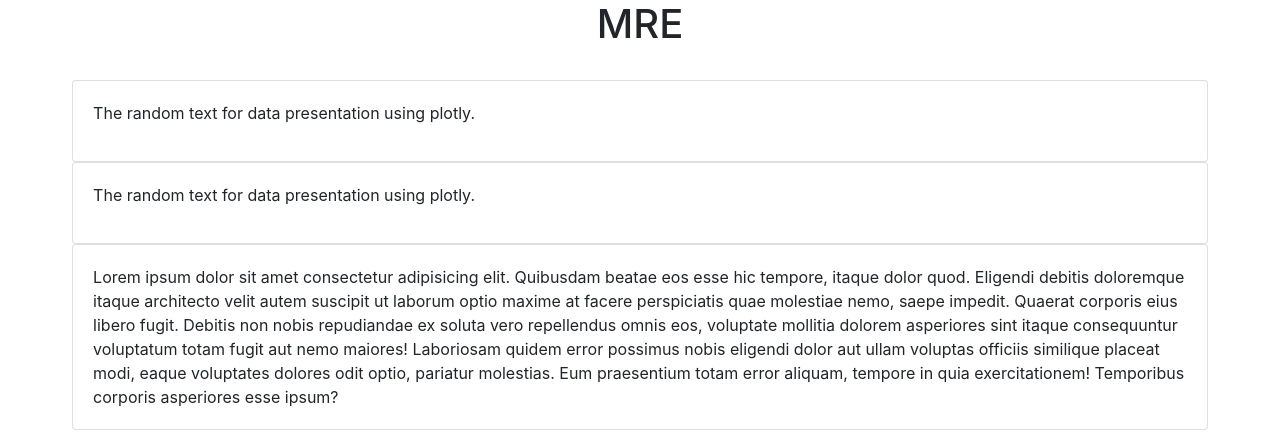
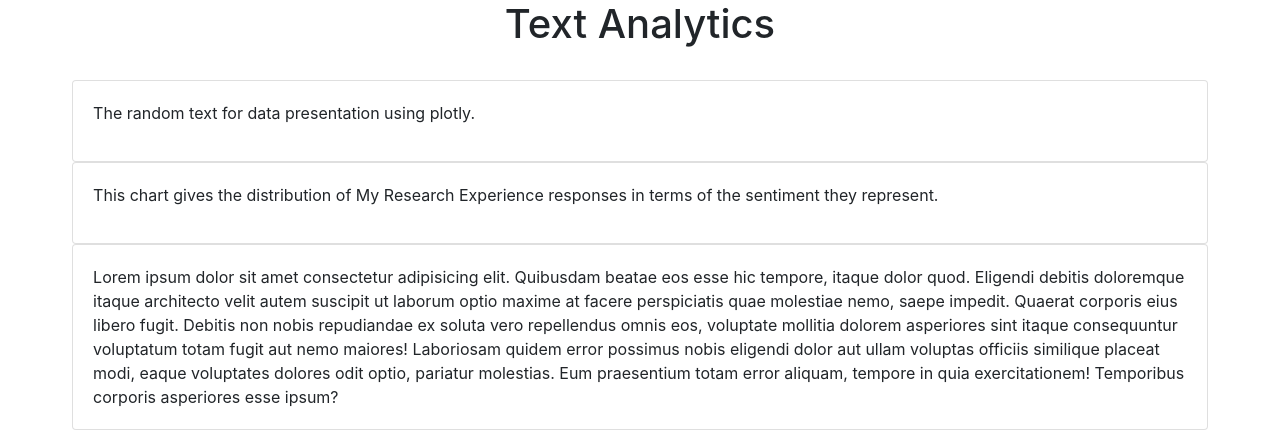
Before and after one commit to jinthebin/PRES-NLP, a Flask app: template application/templates/index.html in a window 1280 px wide. Shown: the part 104-551 px from the top of the page. Run offline with Flask 3, Linux system fonts and the light colour scheme; the template is opened without the code that fills it, so the values that code supplies are empty; parts of the project's set-up code (start-up, migrations or seed data) failed here and were passed over; some libraries are stand-ins or nearby versions.

Commit message:
added sentiment analysis chart

```diff
--- a/application/routes.py
+++ b/application/routes.py
@@ -1,6 +1,7 @@
 from application import app
 from flask import render_template, request, redirect, url_for, session
 import pandas as pd
+pd.options.plotting.backend = "plotly"
 import plotly
 import plotly.express as px
 import json
@@ -20,9 +21,8 @@ def index(): #call this method anything
     graph1JSON = json.dumps(fig1, cls = plotly.utils.PlotlyJSONEncoder)
 
     #graph2
-    df2 = px.data.iris()
-    fig2 = px.scatter_3d(df2, x = "sepal_length", y = "sepal_width", z = "petal_width",
-                         color = "species", title = "Iris Dataset")
+    df2 = pd.read_csv(r"C:\Users\busaji\CODERepository\NLP-app\.dat\sentiment_data.csv")
+    fig2 = df2['Sentiment Label'].plot(kind = 'hist')
 
     graph2JSON = json.dumps(fig2, cls = plotly.utils.PlotlyJSONEncoder)
 
--- a/application/templates/index.html
+++ b/application/templates/index.html
@@ -2,7 +2,7 @@
 {% block content %}
     <div class="site-header-logo">
         <h1 class="text-center">
-            MRE
+            Text Analytics
         </h1>
     </div>
     <div class="row p-4">
@@ -19,7 +19,7 @@
             <div class="card-body">
                 <div id="chart2"></div>
                 <p>
-                    The random text for data presentation using plotly.
+                    This chart gives the distribution of My Research Experience responses in terms of the sentiment they represent.
                 </p>
             </div>
         </div>
```
